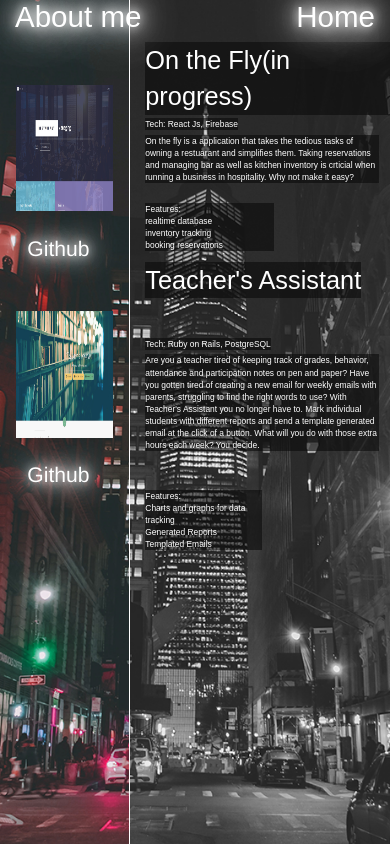
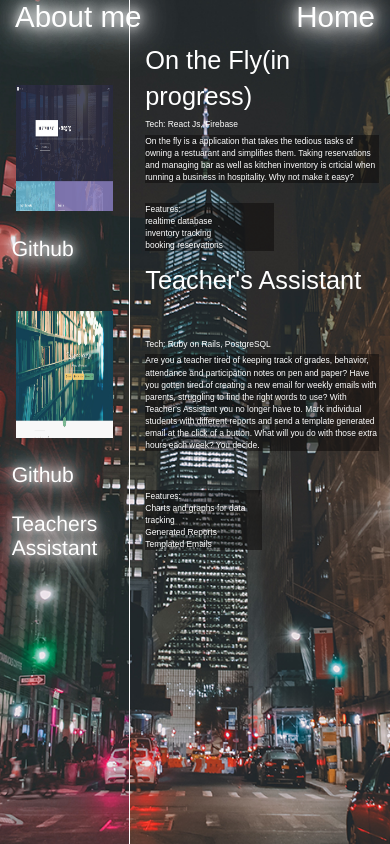
Before and after one commit to malikpervez/maliks-portfolio, a React (Create React App) app: page /mywork in a window 390 px wide. Built offline with nearby package versions, Linux system fonts and the light colour scheme; the HTML template or start-up script is replaced by a standard one; a web font is replaced by a local one.

Commit message:
added deployed link

```diff
--- a/src/components/Mywork.js
+++ b/src/components/Mywork.js
@@ -40,6 +40,7 @@ class Mywork extends Component {
           <a href='https://github.com/malikpervez/On_the_fly' target='_blank'>Github</a>
           <img className='teacherspet' src={require('../images/teacherpet.jpg')}></img>
           <a href= 'https://github.com/Dramalho7/teachers-pet' target='_blank'>Github</a>
+          <a href= 'https:teachersassistant.herokuapp.com' target='_blank'>Teachers<br></br>Assistant</a>
         </div>
       </div>
     )
--- a/src/css/Aboutme.css
+++ b/src/css/Aboutme.css
@@ -2,7 +2,7 @@
   display: flex; }
 
 .back {
-  -webkit-animation: fadeInLeft 3s ease-in;
+  -webkit-animation: fadeInLeft 2s ease-in;
   display: inline-flex;
   -webkit-box-sizing: border-box;
   -moz-box-sizing: border-box;
@@ -27,7 +27,7 @@
 .vertical-box {
   display: flex;
   flex: 1;
-  -webkit-animation: fadeIn 3s ease-in;
+  -webkit-animation: fadeIn 2s ease-in;
   z-index: -1;
   background: url("../images/wtc.png") no-repeat center center fixed;
   -webkit-background-size: cover;
--- a/src/css/Aboutme.scss
+++ b/src/css/Aboutme.scss
@@ -2,7 +2,7 @@
   display:flex;
 }
 .back{
-  -webkit-animation: fadeInLeft 3s ease-in;
+  -webkit-animation: fadeInLeft 2s ease-in;
   display: inline-flex;
   -webkit-box-sizing: border-box;
   -moz-box-sizing: border-box;
@@ -28,7 +28,7 @@
 .vertical-box{
   display:flex;
   flex:1;
-  -webkit-animation: fadeIn 3s ease-in;
+  -webkit-animation: fadeIn 2s ease-in;
   z-index: -1;
   background: url('../images/wtc.png') no-repeat center center fixed;
  -webkit-background-size: cover;
--- a/src/css/Mywork.css
+++ b/src/css/Mywork.css
@@ -34,7 +34,7 @@
   -moz-background-size: cover;
   -o-background-size: cover;
   background-size: cover;
-  filter: grayscale(100%);
+  filter: grayscale(0%);
   width: 67vw;
   height: 100%;
   border-left: white solid 1px;
@@ -58,6 +58,7 @@
   box-sizing: border-box;
   border: none;
   font: normal 3.5vh/normal 'Federo', sans-serif;
+  word-wrap: break-word;
   color: white;
   text-decoration: normal;
   text-align: center;
@@ -71,7 +72,7 @@
   transition: all 200ms cubic-bezier(0.42, 0, 0.58, 1); }
 
 .onthefly {
-  -webkit-animation: fadeInLeft 3s ease-in;
+  -webkit-animation: fadeInLeft 2s ease-in;
   height: 20vh;
   width: 20vw;
   margin-left: 6vw;
@@ -79,8 +80,7 @@
   text-align: center; }
 
 .ontheflytitle {
-  -webkit-animation: fadeInLeft 3s ease-in;
-  background-color: rgba(10, 9, 9, 0.9);
+  -webkit-animation: fadeInLeft 2s ease-in;
   font-size: 6vh;
   position: absolute;
   margin-left: 4vw;
@@ -89,8 +89,7 @@
   color: white; }
 
 .ontheflytech {
-  -webkit-animation: fadeTop 3s ease-in;
-  background-color: rgba(10, 9, 9, 0.9);
+  -webkit-animation: fadeTop 2s ease-in;
   font-size: 2vh;
   position: absolute;
   margin-left: 4vw;
@@ -99,8 +98,8 @@
   color: white; }
 
 .ontheflybody {
-  -webkit-animation: fadeInLeft 3s ease-in;
-  background-color: rgba(10, 9, 9, 0.9);
+  -webkit-animation: fadeInLeft 2s ease-in;
+  background-color: rgba(10, 9, 9, 0.5);
   font-size: 2.5vh;
   position: absolute;
   margin-top: 24vh;
@@ -110,9 +109,9 @@
   color: white; }
 
 .ontheflybody2 {
-  -webkit-animation: fadeInRight 3s ease-in;
+  -webkit-animation: fadeInRight 2s ease-in;
   width: 33vw;
-  background-color: rgba(10, 9, 9, 0.9);
+  background-color: rgba(10, 9, 9, 0.5);
   font-size: 2.5vh;
   position: absolute;
   margin-top: 24vh;
@@ -123,7 +122,7 @@
   list-style: none; }
 
 .teacherspet {
-  -webkit-animation: fadeInLeft 3s ease-in;
+  -webkit-animation: fadeInLeft 2s ease-in;
   height: 20vh;
   width: 20vw;
   margin-left: 6vw;
@@ -131,8 +130,7 @@
   text-align: center; }
 
 .teacherspettitle {
-  -webkit-animation: fadeInLeft 3s ease-in;
-  background-color: rgba(10, 9, 9, 0.9);
+  -webkit-animation: fadeInLeft 2s ease-in;
   font-size: 6vh;
   position: absolute;
   margin-left: 4vw;
@@ -141,8 +139,7 @@
   color: white; }
 
 .teacherspettech {
-  -webkit-animation: fadeInTop 3s ease-in;
-  background-color: rgba(10, 9, 9, 0.9);
+  -webkit-animation: fadeInTop 2s ease-in;
   font-size: 2vh;
   position: absolute;
   margin-left: 4vw;
@@ -151,8 +148,8 @@
   color: white; }
 
 .teacherspetbody {
-  -webkit-animation: fadeInLeft 3s ease-in;
-  background-color: rgba(10, 9, 9, 0.9);
+  -webkit-animation: fadeInLeft 2s ease-in;
+  background-color: rgba(10, 9, 9, 0.5);
   font-size: 2.5vh;
   position: absolute;
   margin-top: 61vh;
@@ -162,9 +159,9 @@
   color: white; }
 
 .teacherspetbody2 {
-  -webkit-animation: fadeInRight 3s ease-in;
+  -webkit-animation: fadeInRight 2s ease-in;
   width: 33vw;
-  background-color: rgba(10, 9, 9, 0.9);
+  background-color: rgba(10, 9, 9, 0.5);
   font-size: 2.5vh;
   position: absolute;
   margin-top: 61vh;
@@ -184,7 +181,7 @@
     -moz-background-size: cover;
     -o-background-size: cover;
     background-size: cover;
-    filter: grayscale(100%);
+    filter: grayscale(0%);
     width: 67vw;
     height: 100%;
     border-left: white solid 1px;
@@ -203,7 +200,7 @@
 @media screen and (max-width: 699px) and (min-width: 375px) {
   .colorcol a {
     display: inline-flex;
-    margin-left: 7vw;
+    margin-left: 3vw;
     margin-top: 3vh;
     -webkit-box-sizing: border-box;
     -moz-box-sizing: border-box;
@@ -234,7 +231,6 @@
 @media screen and (max-width: 699px) and (min-width: 375px) {
   .ontheflytitle {
     -webkit-animation: fadeInLeft 3s ease-in;
-    background-color: rgba(10, 9, 9, 0.59);
     font-size: 3vh;
     position: absolute;
     margin-left: 4vw;
@@ -245,7 +241,6 @@
 @media screen and (max-width: 699px) and (min-width: 375px) {
   .ontheflytech {
     -webkit-animation: fadeTop 3s ease-in;
-    background-color: rgba(10, 9, 9, 0.59);
     font-size: 1vh;
     position: absolute;
     margin-left: 4vw;
@@ -256,7 +251,7 @@
 @media screen and (max-width: 699px) and (min-width: 375px) {
   .ontheflybody {
     -webkit-animation: fadeInLeft 3s ease-in;
-    background-color: rgba(10, 9, 9, 0.59);
+    background-color: rgba(10, 9, 9, 0.5);
     font-size: 1vh;
     position: absolute;
     margin-top: 16vh;
@@ -270,7 +265,7 @@
     -webkit-animation: fadeInRight 3s ease-in;
     list-style: none;
     width: 33vw;
-    background-color: rgba(10, 9, 9, 0.59);
+    background-color: rgba(10, 9, 9, 0.5);
     font-size: 1vh;
     position: absolute;
     margin-top: 24vh;
@@ -291,7 +286,6 @@
 @media screen and (max-width: 699px) and (min-width: 375px) {
   .teacherspettitle {
     -webkit-animation: fadeInLeft 3s ease-in;
-    background-color: rgba(10, 9, 9, 0.59);
     font-size: 3vh;
     position: absolute;
     margin-left: 4vw;
@@ -302,7 +296,6 @@
 @media screen and (max-width: 699px) and (min-width: 375px) {
   .teacherspettech {
     -webkit-animation: fadeInTop 3s ease-in;
-    background-color: rgba(10, 9, 9, 0.59);
     font-size: 1vh;
     position: absolute;
     margin-left: 4vw;
@@ -313,7 +306,7 @@
 @media screen and (max-width: 699px) and (min-width: 375px) {
   .teacherspetbody {
     -webkit-animation: fadeInLeft 3s ease-in;
-    background-color: rgba(10, 9, 9, 0.59);
+    background-color: rgba(10, 9, 9, 0.5);
     font-size: 1vh;
     position: absolute;
     margin-top: 42vh;
@@ -327,7 +320,7 @@
     -webkit-animation: fadeInRight 3s ease-in;
     list-style: none;
     width: 30vw;
-    background-color: rgba(10, 9, 9, 0.59);
+    background-color: rgba(10, 9, 9, 0.5);
     font-size: 1vh;
     position: absolute;
     margin-top: 58vh;
--- a/src/css/Mywork.scss
+++ b/src/css/Mywork.scss
@@ -46,7 +46,7 @@
  -moz-background-size: cover;
  -o-background-size: cover;
  background-size: cover;
- filter: grayscale(100%);
+ filter: grayscale(0%);
  width: 67vw;
  height: 100%;
  border-left: white solid 1px;
@@ -72,6 +72,7 @@
   box-sizing: border-box;
   border: none;
   font: normal 3.5vh/normal 'Federo', sans-serif;
+  word-wrap: break-word;
   color: rgba(255,255,255,1);
   text-decoration: normal;
   text-align: center;
@@ -86,7 +87,7 @@
 }
 
 .onthefly{
-  -webkit-animation: fadeInLeft 3s ease-in;
+  -webkit-animation: fadeInLeft 2s ease-in;
   height: 20vh;
   width: 20vw;
   margin-left: 6vw;
@@ -95,8 +96,7 @@
 }
 
 .ontheflytitle{
-  -webkit-animation: fadeInLeft 3s ease-in;
-  background-color: rgba(10,9,9,.9);
+  -webkit-animation: fadeInLeft 2s ease-in;
   font-size: 6vh;
   position: absolute;
   margin-left: 4vw;
@@ -106,8 +106,8 @@
 }
 
 .ontheflytech{
-  -webkit-animation: fadeTop 3s ease-in;
-  background-color: rgba(10,9,9,.9);
+  -webkit-animation: fadeTop 2s ease-in;
+
   font-size: 2vh;
   position: absolute;
   margin-left: 4vw;
@@ -117,8 +117,8 @@
 }
 
 .ontheflybody{
-  -webkit-animation: fadeInLeft 3s ease-in;
-  background-color: rgba(10,9,9,.9);
+  -webkit-animation: fadeInLeft 2s ease-in;
+  background-color: rgba(10,9,9,.5);
   font-size: 2.5vh;
   position: absolute;
   margin-top: 24vh;
@@ -129,9 +129,9 @@
 }
 
 .ontheflybody2{
-  -webkit-animation: fadeInRight 3s ease-in;
+  -webkit-animation: fadeInRight 2s ease-in;
   width: 33vw;
-  background-color: rgba(10,9,9,.9);
+  background-color: rgba(10,9,9,.5);
   font-size: 2.5vh;
   position: absolute;
   margin-top: 24vh;
@@ -143,7 +143,7 @@
 }
 
 .teacherspet{
-  -webkit-animation: fadeInLeft 3s ease-in;
+  -webkit-animation: fadeInLeft 2s ease-in;
   height: 20vh;
   width: 20vw;
   margin-left: 6vw;
@@ -152,8 +152,7 @@
 }
 
 .teacherspettitle{
-  -webkit-animation: fadeInLeft 3s ease-in;
-  background-color: rgba(10,9,9,.9);
+  -webkit-animation: fadeInLeft 2s ease-in;
   font-size: 6vh;
   position: absolute;
   margin-left: 4vw;
@@ -163,8 +162,7 @@
 }
 
 .teacherspettech{
-  -webkit-animation: fadeInTop 3s ease-in;
-  background-color: rgba(10,9,9,.9);
+  -webkit-animation: fadeInTop 2s ease-in;
   font-size: 2vh;
   position: absolute;
   margin-left: 4vw;
@@ -174,8 +172,8 @@
 }
 
 .teacherspetbody{
-  -webkit-animation: fadeInLeft 3s ease-in;
-  background-color: rgba(10,9,9,.9);
+  -webkit-animation: fadeInLeft 2s ease-in;
+  background-color: rgba(10,9,9,.5);
   font-size: 2.5vh;
   position: absolute;
   margin-top: 61vh;
@@ -186,9 +184,9 @@
 }
 
 .teacherspetbody2{
-  -webkit-animation: fadeInRight 3s ease-in;
+  -webkit-animation: fadeInRight 2s ease-in;
   width: 33vw;
-  background-color: rgba(10,9,9,.9);
+  background-color: rgba(10,9,9,.5);
   font-size: 2.5vh;
   position: absolute;
   margin-top: 61vh;
@@ -209,7 +207,7 @@
    -moz-background-size: cover;
    -o-background-size: cover;
    background-size: cover;
-   filter: grayscale(100%);
+   filter: grayscale(0%);
    width: 67vw;
    height: 100%;
    border-left: white solid 1px;
@@ -232,7 +230,7 @@
 @media screen and (max-width: 699px) and (min-width: 375px) {
   .colorcol a{
     display: inline-flex;
-    margin-left: 7vw;
+    margin-left: 3vw;
     margin-top: 3vh;
     -webkit-box-sizing: border-box;
     -moz-box-sizing: border-box;
@@ -267,7 +265,6 @@
 @media screen and (max-width: 699px) and (min-width: 375px) {
   .ontheflytitle{
     -webkit-animation: fadeInLeft 3s ease-in;
-    background-color: rgba(10,9,9,.59);
     font-size: 3vh;
     position: absolute;
     margin-left: 4vw;
@@ -280,7 +277,6 @@
 @media screen and (max-width: 699px) and (min-width: 375px) {
   .ontheflytech{
     -webkit-animation: fadeTop 3s ease-in;
-    background-color: rgba(10,9,9,.59);
     font-size: 1vh;
     position: absolute;
     margin-left: 4vw;
@@ -293,7 +289,7 @@
 @media screen and (max-width: 699px) and (min-width: 375px) {
   .ontheflybody{
     -webkit-animation: fadeInLeft 3s ease-in;
-    background-color: rgba(10,9,9,.59);
+    background-color: rgba(10,9,9,.5);
     font-size: 1vh;
     position: absolute;
     margin-top: 16vh;
@@ -309,7 +305,7 @@
     -webkit-animation: fadeInRight 3s ease-in;
     list-style: none;
     width: 33vw;
-    background-color: rgba(10,9,9,.59);
+    background-color: rgba(10,9,9,.5);
     font-size: 1vh;
     position: absolute;
     margin-top: 24vh;
@@ -334,7 +330,6 @@
 @media screen and (max-width: 699px) and (min-width: 375px) {
   .teacherspettitle{
     -webkit-animation: fadeInLeft 3s ease-in;
-    background-color: rgba(10,9,9,.59);
     font-size: 3vh;
     position: absolute;
     margin-left: 4vw;
@@ -347,7 +342,6 @@
 @media screen and (max-width: 699px) and (min-width: 375px) {
   .teacherspettech{
     -webkit-animation: fadeInTop 3s ease-in;
-    background-color: rgba(10,9,9,.59);
     font-size: 1vh;
     position: absolute;
     margin-left: 4vw;
@@ -360,7 +354,7 @@
 @media screen and (max-width: 699px) and (min-width: 375px) {
   .teacherspetbody{
     -webkit-animation: fadeInLeft 3s ease-in;
-    background-color: rgba(10,9,9,.59);
+    background-color: rgba(10,9,9,.5);
     font-size: 1vh;
     position: absolute;
     margin-top: 42vh;
@@ -376,7 +370,7 @@
     -webkit-animation: fadeInRight 3s ease-in;
     list-style: none;
     width: 30vw;
-    background-color: rgba(10,9,9,.59);
+    background-color: rgba(10,9,9,.5);
     font-size: 1vh;
     position: absolute;
     margin-top: 58vh;
```
Also changed, not shown: 1 other file (tests, documents, lock files or other folders).
